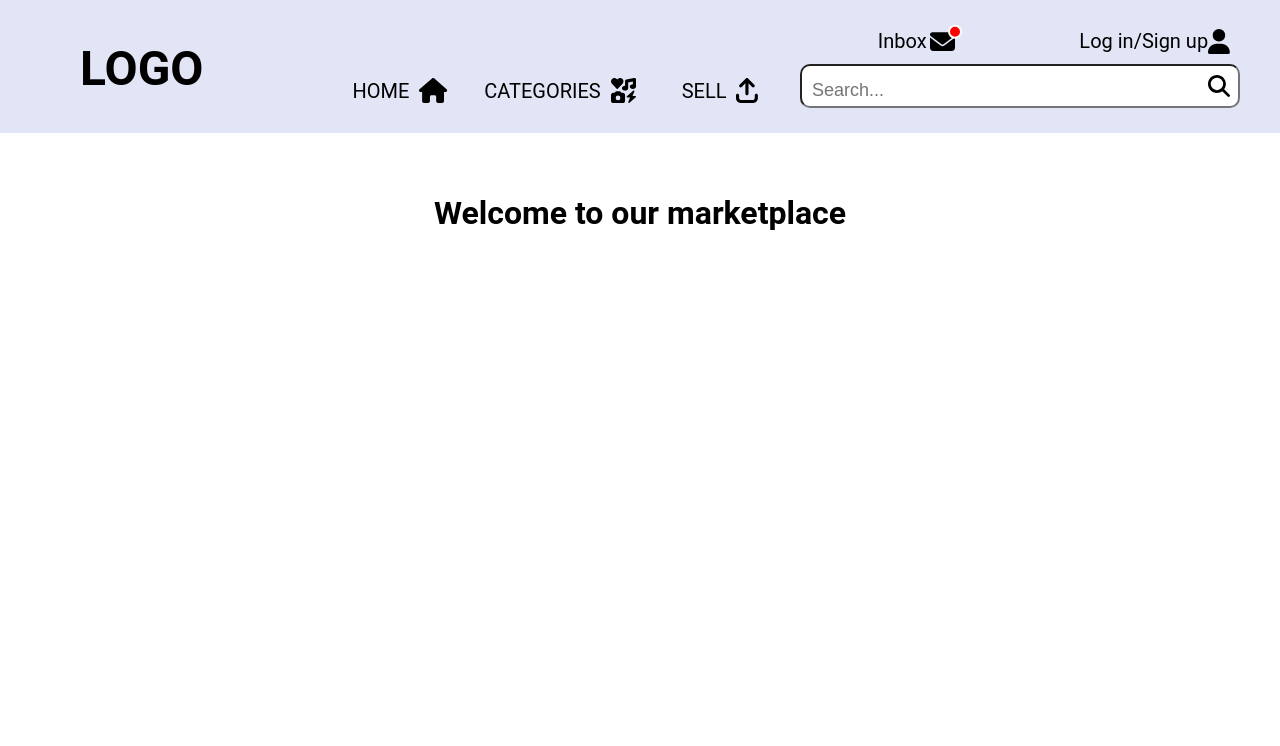
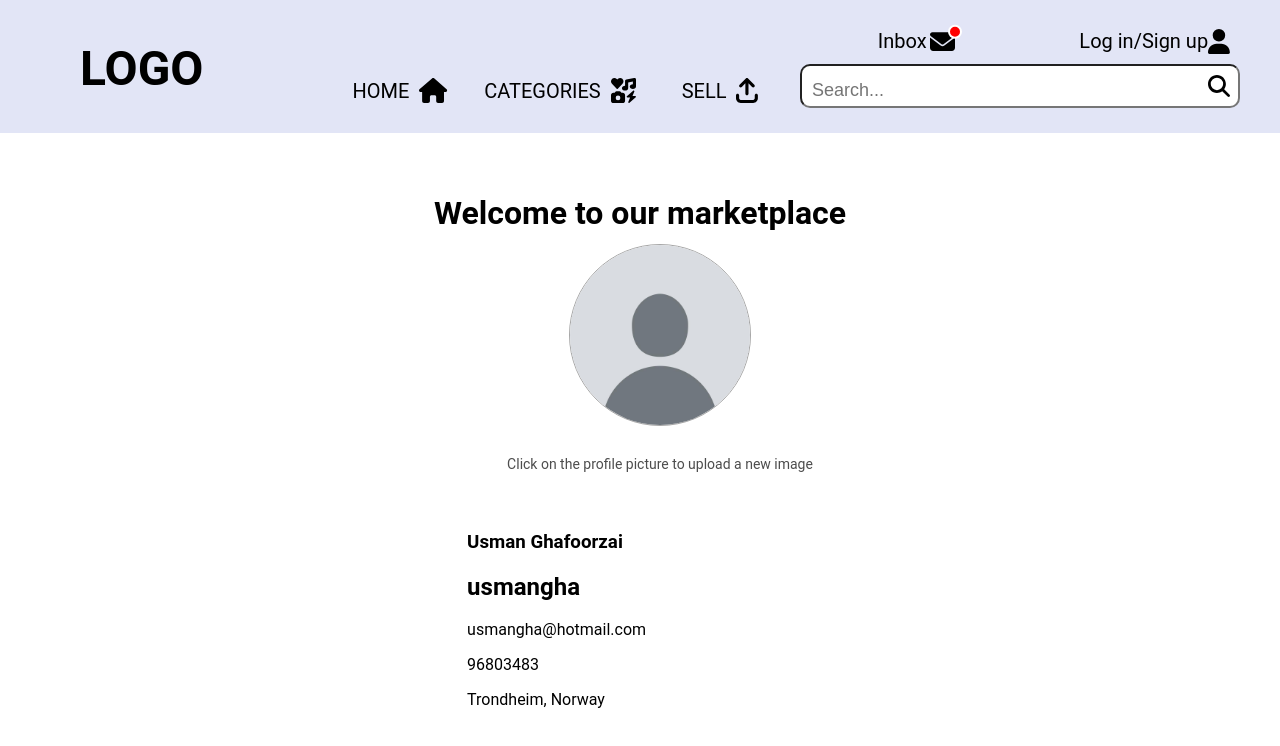
Before and after one commit to usman-ghafoorzai/idatt2105-full-stack-project, a Vue app in the folder frontend/: page / in a window 1280 px wide. Shown: the top 746 px of the page. Built offline with nearby package versions, Linux system fonts and the light colour scheme.

Commit message:
add: create template

```diff
--- a/frontend/src/components/UserProfileComponent.vue
+++ b/frontend/src/components/UserProfileComponent.vue
@@ -12,11 +12,23 @@ const user = {
 </script>
 
 <template>
-  <div>
-
+  <div class="user-profile-container">
+    <div class="account-box">
+      <div class="account-content">
+        <div class="profile-picture-wrapper">
+          <UploadPicture />
+        </div>
+        <div class="user-details">
+          <h3 class="user-name">{{ user.name }}</h3>
+          <h2 class="username">{{ user.username }}</h2>
+          <p class="user-email">{{ user.email }}</p>
+          <p class="user-phone">{{ user.phone }}</p>
+          <p class="user-location">{{ user.location }}</p>
+        </div>
+      </div>
+      <div class="bottom-box"></div>
+    </div>
   </div>
-
-
 </template>
 
 <style scoped>
```
